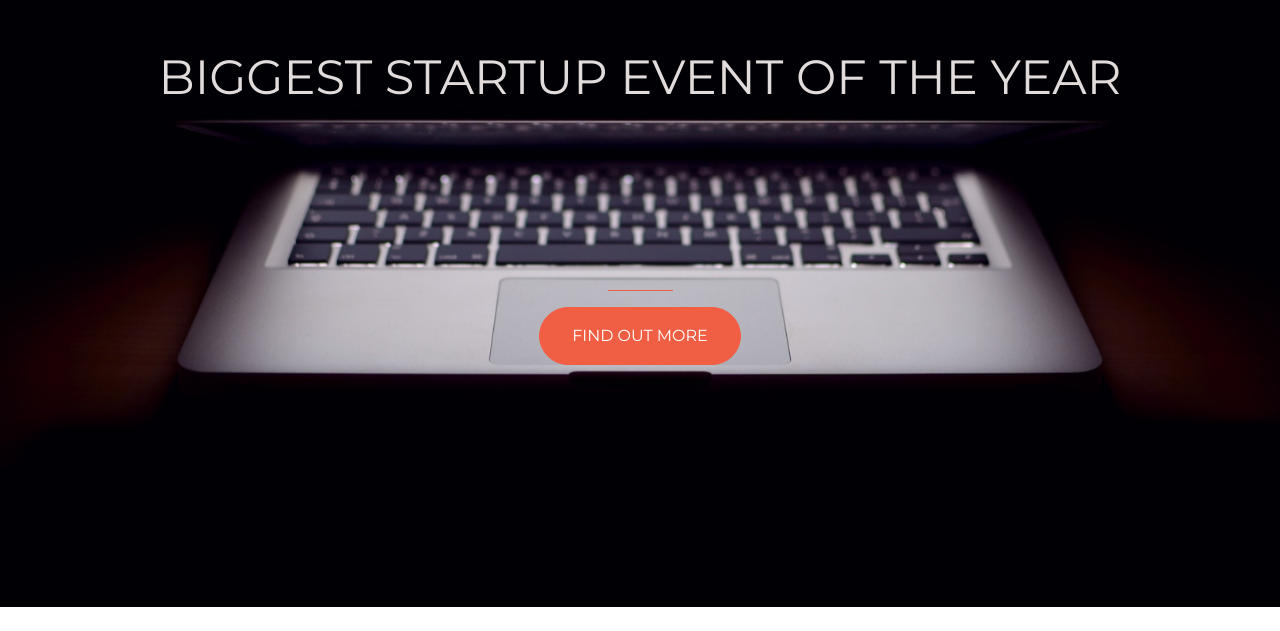
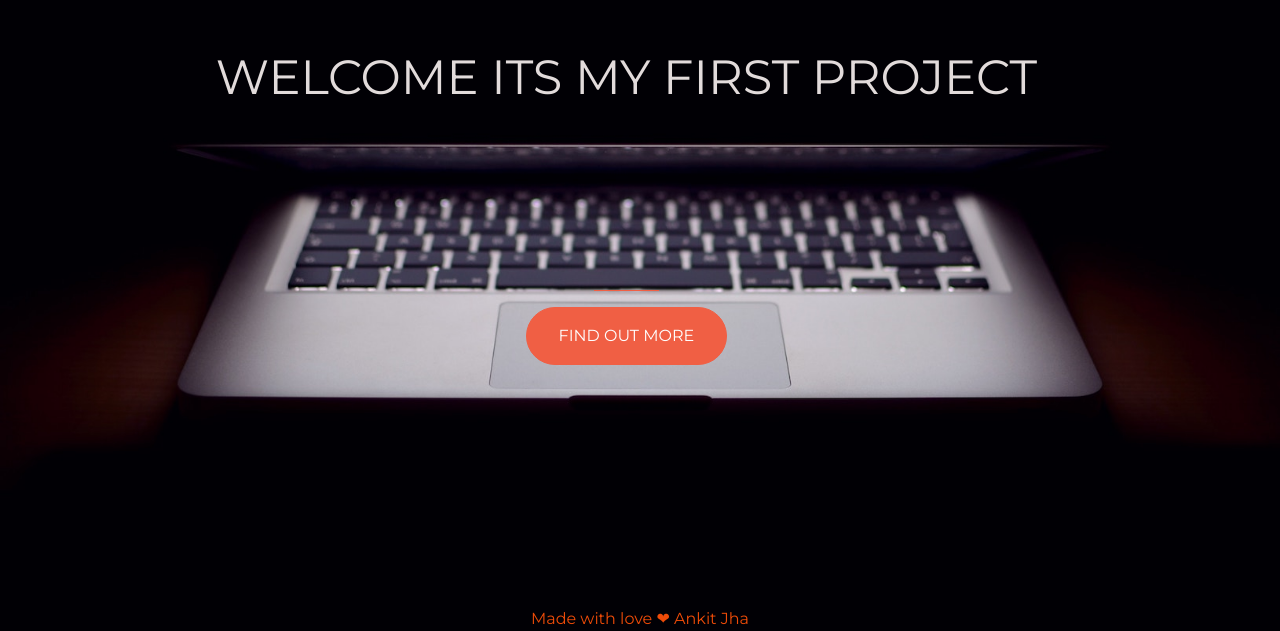
Before and after one commit to heyankitjha/first-project, a plain HTML site: page index.html in a window 1280 px wide. Shown: the part 193-824 px from the top of the page. Before the commit the page ends 800 px from the top, so only its background shows below. Drawn offline with nearby package versions, Linux system fonts and the light colour scheme.

Commit message:
Add files via upload

```diff
--- a/index.html
+++ b/index.html
@@ -19,14 +19,15 @@
     <div class="container d-flex align-items-center h-100">
       <div class="row">
         <header class="text-center col-12">
-<h1>Biggest startup event of the year</h1>
+<h1>Welcome its my first project</h1>
 </header>
 <div class="buffer col-12"></div>
 <section class="text-center col-12">
   <hr>
-<button class="btn btn-primary btn-xl">Find out more</button>
+<a href="https://mailchi.mp/eda80baa0916/ankitjha"><button class="btn btn-primary btn-xl">Find out more</button></a>
 </section>
 </div>
 </div>
+<footer>Made with love ❤ Ankit Jha</footer>
   </body>
 </html>
--- a/style.css
+++ b/style.css
@@ -38,3 +38,7 @@ hr{
 .buffer{
 	height: 10rem;
 }
+footer{
+	text-align: center;
+	color: #ee4b08;
+}
```
